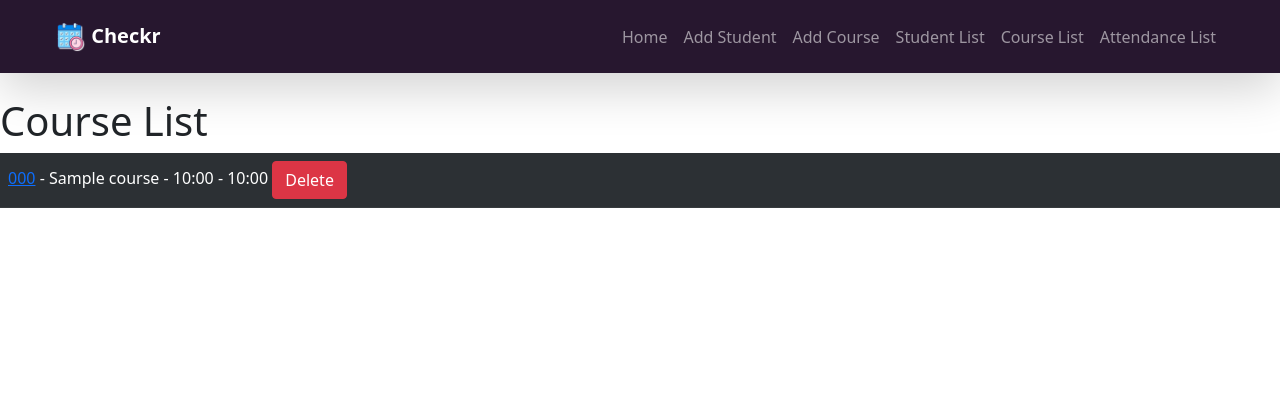
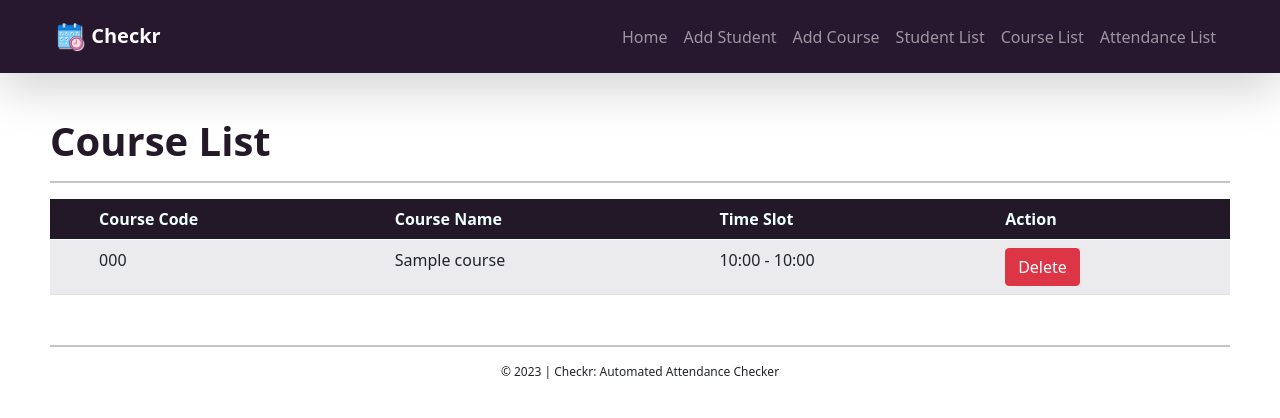
Before and after one commit to shaniacc/CSIT327-Repo_Canoy_Ylaya_Lozano_Lavador, a Flask app: page /CourseList in a window 1280 px wide. Shown: the top 418 px of the page. Run offline with Flask 3, Linux system fonts and the light colour scheme; tables that the repository leaves empty hold one stand-in row (values such as "Sample post").

Commit message:
added UI for CourseList

```diff
--- a/templates/CourseList.html
+++ b/templates/CourseList.html
@@ -1,5 +1,61 @@
 {% extends 'base.html' %}
 {% block content %}
+
+<style>
+    body{
+        background-color: rgb(255, 255, 255);
+        font-family: system-ui, -apple-system, BlinkMacSystemFont, 'Segoe UI', Roboto, Oxygen, Ubuntu, Cantarell, 'Open Sans', 'Helvetica Neue', sans-serif, sans-serif;
+    }
+
+    h1{
+        color: #1f1525fb;
+        font-weight: bold;
+        margin: 20px;
+        margin-bottom: 0px;
+        margin-left: 50px;
+    }
+
+    .table-format{
+        margin-left: 50px;
+        margin-right: 50px;
+        margin-bottom: 50px;
+    }
+
+    td:first-child {
+    margin-left: 100px; /* Change the margin value according to your preference */
+    }
+
+    thead{
+        background-color: #1f1525fb;
+        color: azure;
+    }
+
+    th{
+        font-size: 16px;
+    }
+
+    table {
+        background-color: rgba(210, 197, 221, 0.154);
+    }
+
+    tr:hover{
+        background-color: rgba(147, 134, 158, 0.319);
+    }
+
+    .add-student{
+        width: 200px;
+        background-color: #1f1525fb;
+        color: white;
+        padding: 10px;
+    }
+
+    .add-student:hover{
+        background-color: rgb(79, 52, 79);
+        color: white;
+    }
+
+
+</style>
 
 {%for message in get_flashed_messages(class )%}
 
@@ -11,16 +67,39 @@
 
     {%endfor%}
 
+        <div style="display: flex; margin-right: 50px">
             <h1>Course List</h1>
-<table class="table table-hover table-dark table-striped">
+        </div>
+
+        <hr style="margin-left: 50px; margin-right: 50px; border-top: 2px solid #1f1525fb;">
+        <div class="table-format">
+            <table class="table table-hover table-striped">
+                <thead>
+                    <tr>
+                        <th scope="col"> </th>
+                        <th scope="col">Course Code</th>
+                        <th scope="col">Course Name</th>
+                        <th scope="col">Time Slot</th>
+                        <th scope="col">Action</th>
+                    </tr>
+                </thead>
                 {% for course in courses %}
+                <tbody>
                     <tr>
+                        <td> </td>
+                        <td>{{course.course_code}}</td>
+                        <td>{{course.course_name}}</td>
+                        <td>{{course.start_time.strftime('%H:%M')}} - {{course.end_time.strftime('%H:%M')}}</td>
                         <td>
-                <a href="{{ url_for('updateCourse', course_id=course.course_id) }}">{{ course.course_code }}</a>
-                - {{ course.course_name }} - {{ course.start_time.strftime('%H:%M') }} - {{ course.end_time.strftime('%H:%M') }}
                             <a class ="btn btn-danger"href="{{ url_for('deleteCourse', course_id=course.course_id) }}">Delete</a>
                         </td>
                     </tr>
+                </tbody>
                 {% endfor %}
             </table>
+        </div>
+        <footer style="margin-bottom: 50px;">
+            <hr style="margin-left: 50px; margin-right: 50px; border-top: 2px solid #1f1525fb;">
+            <p style="text-align: center; margin-bottom: 0px; font-size: 12px;">&copy; 2023 | Checkr: Automated Attendance Checker</p>
+        </footer>
         {% endblock %}
```
Lines whose indentation alone changed are shown as unchanged.
